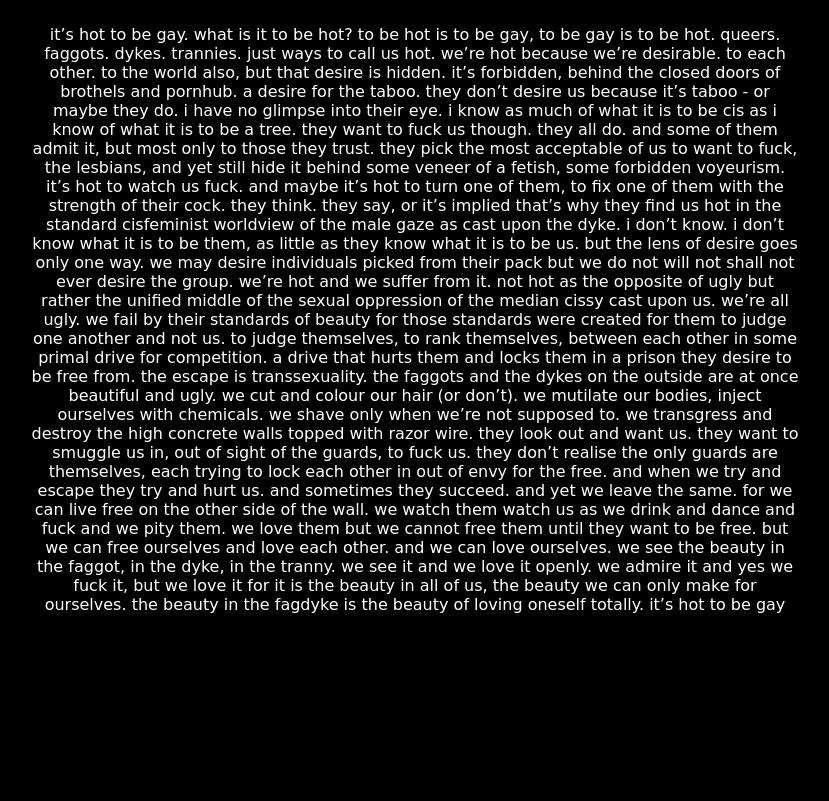
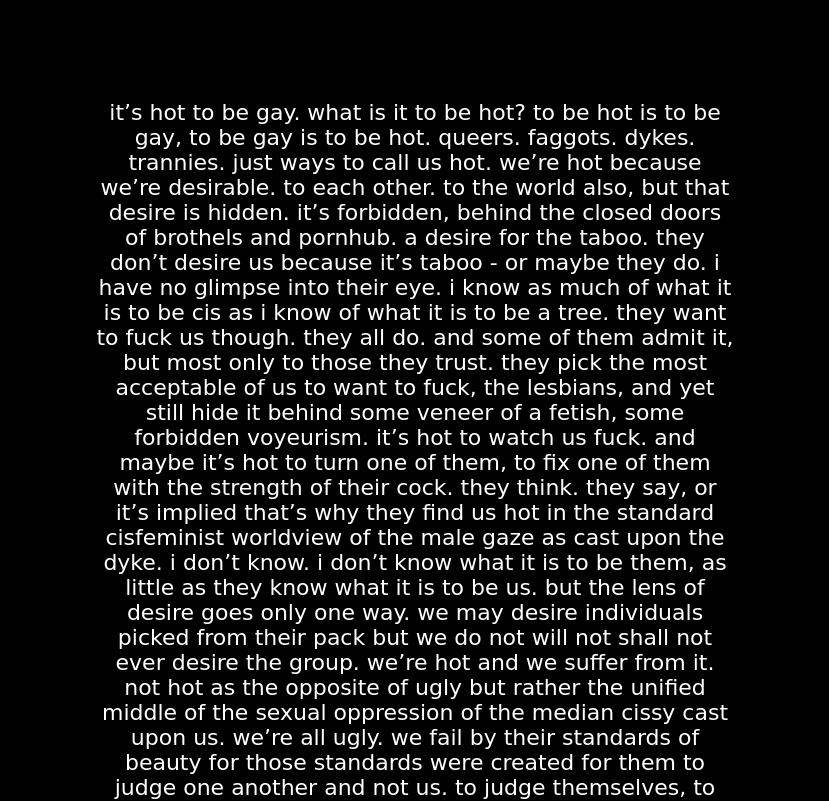
Before and after one commit to fagdyke/fagdyke.github.io, a plain HTML site: page index.html in a window 1280 px wide. Shown: the top 801 px of the page, without its empty margins (225-1054 px from the left). Drawn offline with Linux system fonts and the light colour scheme; a web font is replaced by a local one.

Commit message:
Update index.html

```diff
--- a/index.html
+++ b/index.html
@@ -9,7 +9,8 @@
        background-color: black;
        color: white;
        text-align: center;
-       margin: 25px 20% 25px
+       margin: 100px 25% 100px;
+       font-size: 22px
       }
     </style>
   </head>
```
